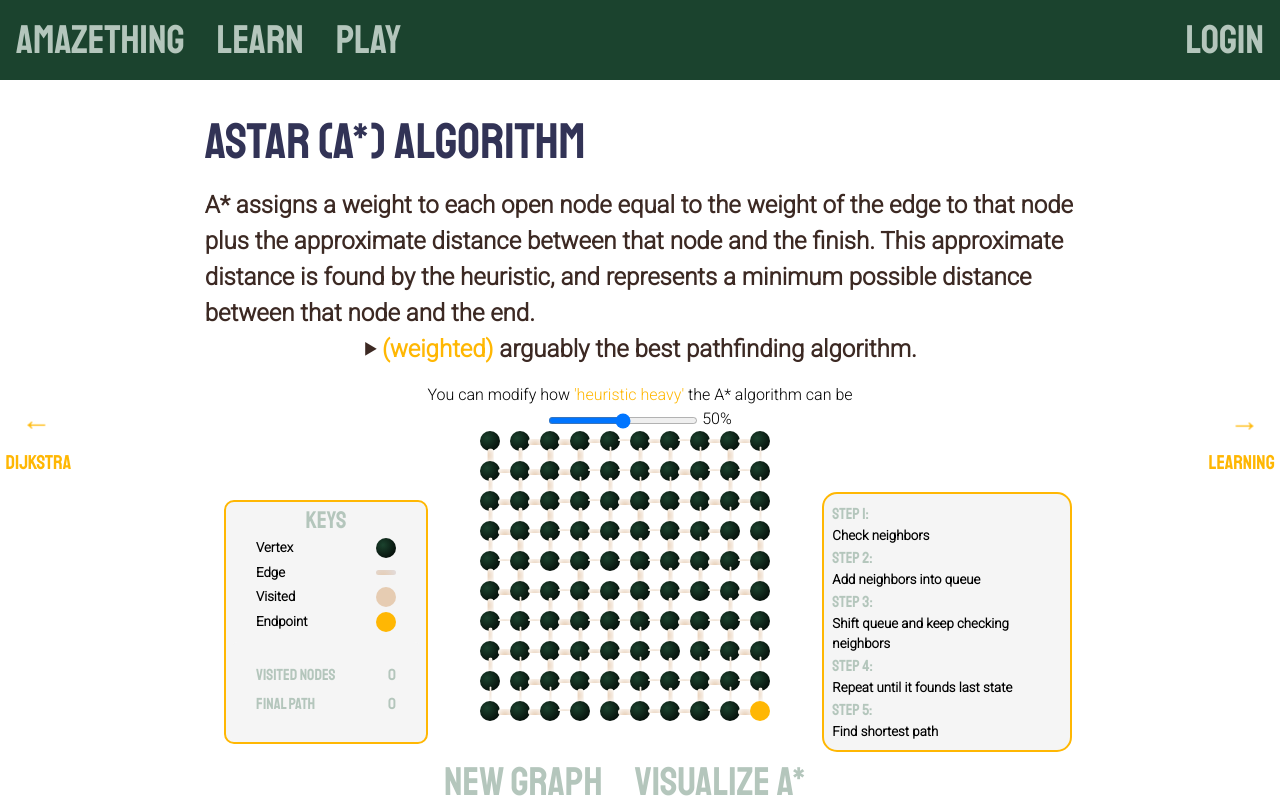
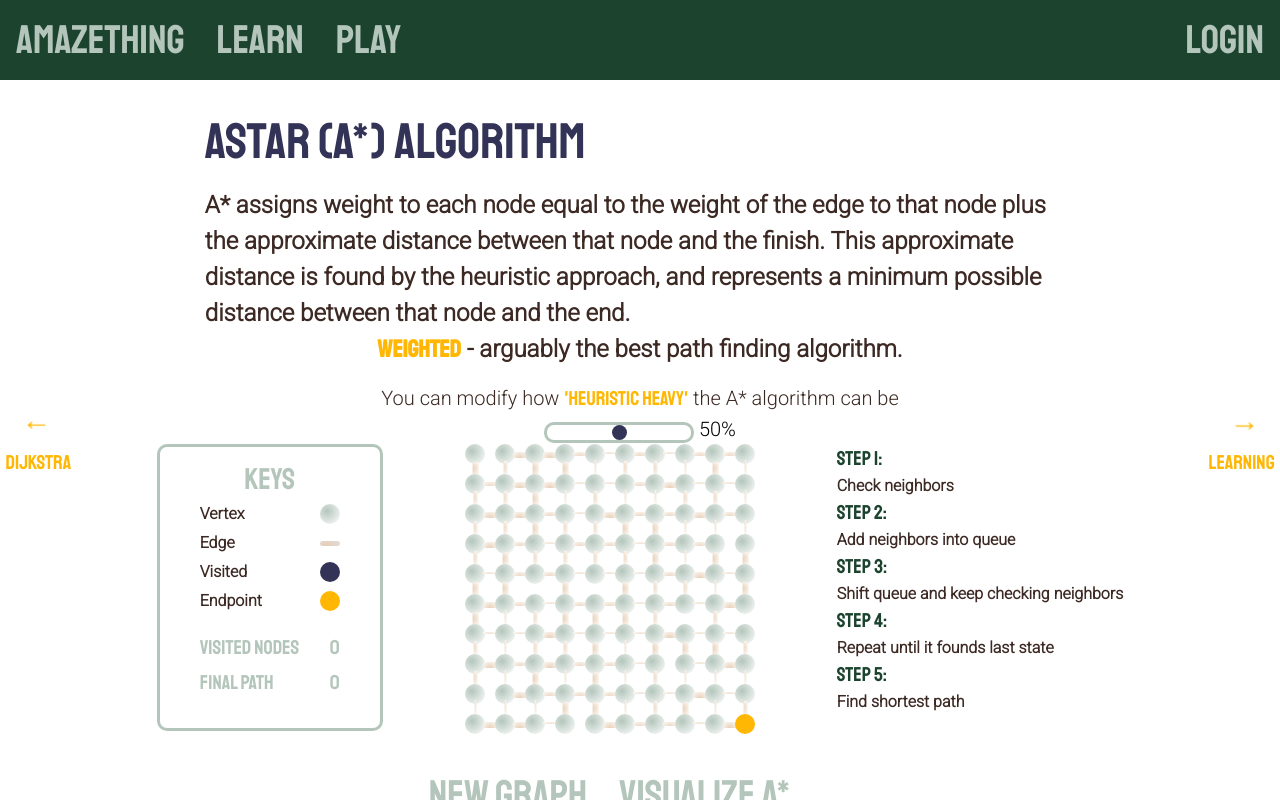
Before and after one commit to vadim-nest/aMAZEthing, a React (Vite) app in the folder Client/: page /learning/aStarLesson in a window 1280 px wide. Built offline with nearby package versions, Linux system fonts and the light colour scheme; no server answers.

Commit message:
style: style path finding algo

```diff
--- a/Client/src/components/pathfindingLessons/aStar.tsx
+++ b/Client/src/components/pathfindingLessons/aStar.tsx
@@ -1,12 +1,12 @@
-import { useEffect, useState } from "react";
-import "../../css/pathFinding.css";
-import { generateConnectedGraph } from "../../utils/maze";
-import { value } from "../../utils/graph";
-import GraphVertex from "./graphVertex";
-import { showPath } from "../../utils/functionalities";
-import Pagination from "../learning/pagination";
-import MapKeys from "./map-keys";
-import StepsPath from "./stepsPath";
+import { useEffect, useState } from 'react';
+import '../../css/pathFinding.css';
+import { generateConnectedGraph } from '../../utils/maze';
+import { value } from '../../utils/graph';
+import GraphVertex from './graphVertex';
+import { showPath } from '../../utils/functionalities';
+import Pagination from '../learning/pagination';
+import MapKeys from './map-keys';
+import StepsPath from './stepsPath';
 
 function AStarLesson() {
   const [stats, setStats] = useState({ visited: 0, path: 0 });
@@ -14,13 +14,13 @@ function AStarLesson() {
   const [clicked, setClicked] = useState(false);
   const [width] = useState(10);
   const [end, setEnd] = useState<any>(width * width - 1);
-  const [heuristicValue,setHeuristic] = useState(50)
+  const [heuristicValue, setHeuristic] = useState(50);
   let steps = [
-    "Check neighbors",
-    "Add neighbors into queue",
-    "Shift queue and keep checking neighbors",
-    "Repeat until it founds last state",
-    "Find shortest path",
+    'Check neighbors',
+    'Add neighbors into queue',
+    'Shift queue and keep checking neighbors',
+    'Repeat until it founds last state',
+    'Find shortest path',
   ];
   useEffect(() => {
     newGraph();
@@ -38,9 +38,9 @@ function AStarLesson() {
     const aStarVisualpaths = graph.findPath(
       0,
       end ? end : width * width,
-      "aStar",
+      'aStar',
       width,
-      heuristicValue/20
+      heuristicValue / 20
     );
     if (aStarVisualpaths) {
       setStats({
@@ -48,7 +48,7 @@ function AStarLesson() {
         path: aStarVisualpaths.path.length,
       });
       let path: any = Array.from(aStarVisualpaths.visited);
-      console.log("PATH", path);
+      console.log('PATH', path);
       await showPath(path, true);
       path = Array.from(aStarVisualpaths.path);
       await showPath(path);
@@ -59,50 +59,64 @@ function AStarLesson() {
   return (
     <Pagination
       clicked={clicked}
-      leftName={"Dijkstra"}
-      rightName={"Learning"}
-      leftLink={"learning/dijkstraLesson"}
-      rightLink={"learning"}
+      leftName={'Dijkstra'}
+      rightName={'Learning'}
+      leftLink={'learning/dijkstraLesson'}
+      rightLink={'learning'}
     >
       <div className="whole-page-wrapper">
         <div className="sorting-algo">
           <h1 className="explanation-title">aStar (A*) algorithm</h1>
           <p className="explanation-text">
-            A* assigns a weight to each open node equal to the weight of the
+            A* assigns weight to each node equal to the weight of the
             edge to that node plus the approximate distance between that node
-            and the finish. This approximate distance is found by the heuristic,
+            and the finish.
+This approximate distance is found by the heuristic approach,
             and represents a minimum possible distance between that node and the
             end.
           </p>
           <p className="explanation-text centered-text">
-          ‣  <span className="yellow-learning">(weighted)</span> arguably the best pathfinding algorithm.
+            <span className="yellow-learning">WEIGHTED</span> - arguably the
+            best path finding algorithm.
           </p>
         </div>
         <div className="heuristicDiv">
-        {heuristicValue < 15 ? <p>A* acts as <span className="yellow-learning">Dijkstra</span>, just taking the weights into account</p>
-          :
-          heuristicValue > 95 ? <p>A* is totally <span className="yellow-learning">heuristic</span>, not taking care of the weights but distance to the Endpoint</p>
-          :
-          <p>You can modify how <span className="yellow-learning">'heuristic heavy'</span> the A* algorithm can be</p>
-          }
+          {heuristicValue < 15 ? (
+            <p>
+              A* acts as <span className="yellow-learning">Dijkstra</span>, just
+              taking the weights into account
+            </p>
+          ) : heuristicValue > 95 ? (
+            <p>
+              A* is totally <span className="yellow-learning">heuristic</span>,
+              not taking care of the weights but distance to the Endpoint
+            </p>
+          ) : (
+            <p>
+              You can modify how{' '}
+              <span className="yellow-learning">'heuristic heavy'</span> the A*
+              algorithm can be
+            </p>
+          )}
           <label>
             <input
               type="range"
+              className='slider'
               name="heuristic-range"
               value={heuristicValue}
               min="0"
               max="100"
-            onChange={(e:any) => {
-              setHeuristic(e.target.value)
+              onChange={(e: any) => {
+                setHeuristic(e.target.value);
               }}
             />
-          {'     '}{heuristicValue}%
+            {'     '}
+            {heuristicValue}%
           </label>
         </div>
         <div className="visualization-wrapper">
           <MapKeys stats={stats}></MapKeys>
           <div className="lesson-wrapper">
-
             <div id="myCanvas">
               <div
                 className="graph-vertices"
@@ -126,7 +140,7 @@ function AStarLesson() {
             </div>
             <div className="buttons-pos">
               <button
-            className={clicked ? "button disabled" : "button"}
+                className={clicked ? 'button disabled' : 'button'}
                 disabled={clicked}
                 onClick={() => {
                   newGraph();
@@ -135,7 +149,7 @@ function AStarLesson() {
                 NEW Graph
               </button>
               <button
-            className={clicked ? "button disabled" : "button"}
+                className={clicked ? 'button disabled' : 'button'}
                 disabled={clicked}
                 onClick={() => {
                   // setClicked(true);
--- a/Client/src/components/pathfindingLessons/bfsLesson.tsx
+++ b/Client/src/components/pathfindingLessons/bfsLesson.tsx
@@ -1,12 +1,12 @@
-import { useEffect, useState, useRef } from "react";
-import { generateConnectedGraph } from "../../utils/maze";
-import "../../css/pathFinding.css";
-import { value } from "../../utils/graph";
-import GraphVertex from "./graphVertex";
-import { showPath } from "../../utils/functionalities";
-import Pagination from "../learning/pagination";
-import MapKeys from "./map-keys";
-import StepsPath from "./stepsPath";
+import { useEffect, useState, useRef } from 'react';
+import { generateConnectedGraph } from '../../utils/maze';
+import '../../css/pathFinding.css';
+import { value } from '../../utils/graph';
+import GraphVertex from './graphVertex';
+import { showPath } from '../../utils/functionalities';
+import Pagination from '../learning/pagination';
+import MapKeys from './map-keys';
+import StepsPath from './stepsPath';
 
 function BfsLesson() {
   const [stats, setStats] = useState({ visited: 0, path: 0 });
@@ -15,11 +15,11 @@ function BfsLesson() {
   const [width] = useState(10);
   const [end, setEnd] = useState<any>(width * width - 1);
   let steps = [
-    "Check neighbors",
-    "Add neighbors into queue",
-    "Shift queue and keep checking neighbors",
-    "Repeat until it founds last state",
-    "Find shortest path",
+    'Check neighbors',
+    'Add neighbors into queue',
+    'Shift queue and keep checking neighbors',
+    'Repeat until it founds last state',
+    'Find shortest path',
   ];
   useEffect(() => {
     newGraph();
@@ -33,14 +33,14 @@ function BfsLesson() {
   }
 
   async function bfs() {
-    const BFSVisualpaths = graph.findPath(0, end, "vbfs");
+    const BFSVisualpaths = graph.findPath(0, end, 'vbfs');
     if (BFSVisualpaths) {
       setStats({
         visited: BFSVisualpaths.visited.length,
         path: BFSVisualpaths.path.length,
       });
       let path: any = Array.from(BFSVisualpaths.visited);
-      console.log("PATH", path);
+      console.log('PATH', path);
       await showPath(path, true);
       path = Array.from(BFSVisualpaths.path);
       await showPath(path);
@@ -51,10 +51,10 @@ function BfsLesson() {
   return (
     <Pagination
       clicked={clicked}
-      leftName={"Learning"}
-      rightName={"Dfs"}
-      leftLink={"learning"}
-      rightLink={"learning/dfsLesson"}
+      leftName={'Learning'}
+      rightName={'Dfs'}
+      leftLink={'learning'}
+      rightLink={'learning/dfsLesson'}
     >
       <div className="whole-page-wrapper">
         <div className="sorting-algo">
@@ -62,11 +62,12 @@ function BfsLesson() {
             Breath First Search (BFS) algorithm
           </h1>
           <p className="explanation-text">
-            Investigates all nodes at the current depth level (neighbours)
+            Investigates all nodes at the current depth level (neighbors)
             before moving on to nodes at the next depth level.
           </p>
           <p className="explanation-text centered-text">
-            ‣  <span className="yellow-learning">(unweighted)</span> guarantees the shortest path.
+          <span className="yellow-learning">UNWEIGHTED</span> - guarantees the
+            shortest path.
           </p>
         </div>
 
@@ -96,7 +97,7 @@ function BfsLesson() {
             </div>
             <div className="buttons-pos">
               <button
-                className={clicked ? "button disabled" : "button"}
+                className={clicked ? 'button disabled' : 'button'}
                 onClick={() => {
                   newGraph();
                 }}
@@ -104,7 +105,7 @@ function BfsLesson() {
                 NEW Graph
               </button>
               <button
-                className={clicked ? "button disabled" : "button"}
+                className={clicked ? 'button disabled' : 'button'}
                 disabled={clicked}
                 onClick={() => {
                   //setClicked(true);
--- a/Client/src/components/pathfindingLessons/dfsLesson.tsx
+++ b/Client/src/components/pathfindingLessons/dfsLesson.tsx
@@ -68,7 +68,7 @@ function DfsLesson() {
             unexplored path, and then explores it.
           </p>
           <p className="explanation-text centered-text">
-          ‣   <span className="yellow-learning">(unweighted)</span> a very bad algorithm for pathfinding; does not
+          <span className="yellow-learning">UNWEIGHTED</span> - a very bad algorithm for path finding; does not
             guarantee the shortest path.
           </p>
         </div>
--- a/Client/src/components/pathfindingLessons/dijkstraLesson.tsx
+++ b/Client/src/components/pathfindingLessons/dijkstraLesson.tsx
@@ -66,7 +66,7 @@ function DijkstraLesson() {
             all other nodes.
           </p>
           <p className="explanation-text centered-text">
-          ‣   <span className="yellow-learning">(weighted)</span> the father of pathfinding algorithms; guarantees the
+          <span className="yellow-learning">WEIGHTED</span> - the father of path finding algorithms; guarantees the
             shortest path.
           </p>
         </div>
--- a/Client/src/components/pathfindingLessons/map-keys.tsx
+++ b/Client/src/components/pathfindingLessons/map-keys.tsx
@@ -1,35 +1,35 @@
+import PathStatistics from './pathStatistics';
 
-import PathStatistics from "./pathStatistics";
-
-function MapKeys({stats}:{
-    stats:{
-        visited:number;
-        path:number;
-    }
-}){
-
-    return(
+function MapKeys({
+  stats,
+}: {
+  stats: {
+    visited: number;
+    path: number;
+  };
+}) {
+  return (
     <div className="map-keys">
       <h2>Keys</h2>
       <div className="flex-row">
         <h5>Vertex</h5>
-              <div className="vertex" ></div>
+        <div className="vertex"></div>
       </div>
       <div className="flex-row">
         <h5>Edge</h5>
-              <div className="edge-key" ></div>
+        <div className="edge-key"></div>
       </div>
       <div className="flex-row">
         <h5>Visited</h5>
-              <div className="edge-key-visited" ></div>
+        <div className="edge-key-visited"></div>
       </div>
       <div className="flex-row">
         <h5>Endpoint</h5>
-              <div className="edge-key-path" ></div>
+        <div className="edge-key-path"></div>
       </div>
       <PathStatistics stats={stats}></PathStatistics>
     </div>
-
-)}
+  );
+}
 
 export default MapKeys;
--- a/Client/src/components/pathfindingLessons/pathStatistics.tsx
+++ b/Client/src/components/pathfindingLessons/pathStatistics.tsx
@@ -1,16 +1,12 @@
-
-
-
-function PathStatistics({stats}:{
-    stats:{
-        visited:number;
-        path:number;
-    }
-}){
-
-
-
-    return(
+function PathStatistics({
+  stats,
+}: {
+  stats: {
+    visited: number;
+    path: number;
+  };
+}) {
+  return (
     <div className="stats-flex">
       <div className="flex-row">
         <h4>Visited Nodes</h4>
@@ -24,6 +20,4 @@ function PathStatistics({stats}:{
   );
 }
 
-
-
 export default PathStatistics;
--- a/Client/src/css/graphVertex.css
+++ b/Client/src/css/graphVertex.css
@@ -4,7 +4,7 @@
     width:20px;
     height:20px;
     border-radius: 50%;
-    background: radial-gradient(circle at 7px 7px,var(--main-green), #000);
+    background: radial-gradient(circle at 7px 7px,var(--white-green), #FFF);
     z-index:20;
 }
 
@@ -37,7 +37,7 @@
     width:20px;
     height:20px;
     border-radius: 50%;
-    background: var(--sand);
+    background: var(--purple);
     z-index:20;
 }
 .edge-key-path{
--- a/Client/src/css/learning/learning.css
+++ b/Client/src/css/learning/learning.css
@@ -116,7 +116,7 @@
 
 .yellow-learning {
   font-size: inherit;
-  font-family: inherit;
+  font-family: 'Staatliches', cursive;
   color: var(--yellow);
 }
 
--- a/Client/src/css/sorting.css
+++ b/Client/src/css/sorting.css
@@ -1,18 +1,18 @@
-.code{
+.code {
   display: inline-block;
   vertical-align: top;
-  color: var(--main-green) ;
+  color: var(--main-green);
   font-weight: bold;
 }
-.indent1{
-  padding-left: 1em;;
+.indent1 {
+  padding-left: 1em;
 }
 
-.indent2{
+.indent2 {
   padding-left: 2em;
 }
 
-.indent3{
+.indent3 {
   padding-left: 3em;
 }
 
@@ -27,74 +27,89 @@
   overflow: scroll;
 }
 
-.visualRow{
+.visualRow {
   display: flex;
   justify-content: space-between;
   width: 100%;
   gap: 20px;
 }
 
-
-.lesson-wrapper, .lesson-wrapper-2 {
+.lesson-wrapper,
+.lesson-wrapper-2 {
   border-radius: 20px;
-  width:max-content;
+  width: max-content;
   display: flex;
   align-items: center;
   flex-direction: column;
   cursor: default;
 }
 
-.visualization-wrapper{
-  width:65vw;
+.visualization-wrapper {
   position: relative;
   display: flex;
-  align-items: center;
+  align-items: flex-start;
   justify-content: space-around;
 }
 
-.map-keys{
-  min-height:200px;
-  max-width:300px;
-  background-color: whitesmoke;
+.map-keys {
+  min-height: 200px;
+  max-width: 300px;
   /* box-shadow: 0 3px 10px rgb(0 0 0 / 0.2); */
   border-radius: 10px;
-  display:flex;
-  justify-content: flex-start;
+  display: flex;
+  justify-content: center;
   align-items: center;
   flex-direction: column;
-  border:2px solid;
-  border-color: var(--yellow);
+  border: 3px solid var(--white-green);
   margin-bottom: 30px;
+  margin-right: 30px;
+  padding: 10px;
 }
 
-.steps-visualization{
-  min-height:max-content;
-  min-width:250px;
+.map-keys h2 {
+  color: var(--white-green);
+  font-size: 30px;
+}
+
+.map-keys h3, .map-keys h4, .map-keys h5 {
+  color: var(--dark-brown);
+  font-size: 16px;
+}
+
+.steps-visualization {
+  min-height: max-content;
+  min-width: 250px;
   border-radius: 15px;
-  display:flex;
+  display: flex;
   justify-content: flex-start;
   align-items: flex-start;
   flex-direction: column;
-  background-color: whitesmoke;
   /* box-shadow: 0 3px 10px rgb(0 0 0 / 0.2); */
-  padding: 1%;
-  border:2px solid;
-  border-color: var(--yellow);
+  /* padding: 20px; */
+  /* border: 3px solid var(--yellow); */
   margin-bottom: 30px;
+  margin-left: 30px;
 }
 
+.steps-visualization h4 {
+  color: var(--main-green);
+  font-size: 20px;
+}
 
+.steps-visualization h5 {
+  color: var(--dark-brown);
+  font-size: 16px;
+}
 
-.pseudo-visualization{
-  min-height:max-content;
-  min-width:250px;
+.pseudo-visualization {
+  min-height: max-content;
+  min-width: 250px;
   border-radius: 10px;
-  display:flex;
+  display: flex;
   justify-content: flex-start;
   align-items: flex-start;
   flex-direction: column;
-  background-color: whitesmoke;
-  box-shadow: 0 3px 10px rgb(0 0 0 / 0.2);
+  /* box-shadow: 0 3px 10px rgb(0 0 0 / 0.2); */
   padding: 1%;
   display: flex;
   flex-direction: column;
@@ -102,42 +117,70 @@
   gap: 15px;
 }
 
-
-
-
-
-
-.buttons-pos{
-  display:flex;
+.buttons-pos {
+  display: flex;
   justify-content: space-between;
   align-items: center;
 }
-.flex-row{
+.flex-row {
   min-width: 70%;
-  display:flex;
+  display: flex;
   justify-content: space-between;
   align-items: center;
   margin-bottom: 5px;
 }
-.stats-flex{
-  min-height:100px;
-  min-width:200px;
-  background-color: whitesmoke;
+.stats-flex {
+  min-height: 100px;
+  min-width: 200px;
   /* box-shadow: 0 3px 10px rgb(0 0 0 / 0.2); */
   border-radius: 15px;
-  margin-top: 5px;
-  display:flex;
+  display: flex;
   justify-content: center;
   align-items: center;
   flex-direction: column;
-
 }
 
-.heuristicDiv{
+.stats-flex h4 {
+  color: var(--white-green);
+  font-size: 20px;
+}
+
+.heuristicDiv {
   display: flex;
   justify-content: flex-start;
   align-items: center;
   flex-direction: column;
+  font-size: 20px;
+}
+
+.heuristicDiv p {
+  color: var(--dark-brown);
+}
+
+.slider {
+  -webkit-appearance: none;
+}
+
+.slider::-webkit-slider-thumb {
+  -webkit-appearance: none;
+  height: 15px;
+  width: 15px;
+  border-radius: 15px;
+  background-color: var(--purple);
+  cursor: pointer;
+}
+
+.slider::-webkit-slider-runnable-track {
+  border: 3px solid var(--white-green);
+  border-radius: 10px;
+}
+
+.slider::-ms-track {
+  width: 100%;
+  cursor: pointer;
+  background: transparent;
+  border-color: transparent;
+  color: transparent;
 }
 
 .lesson-wrapper h1 {
@@ -152,7 +195,7 @@
   margin-bottom: 15px;
 }
 
-.visualDiv{
+.visualDiv {
   display: flex;
   justify-content: center;
   align-items: flex-end;
@@ -161,15 +204,14 @@
   width: inherit;
 }
 
-
 .array {
-  display:flex;
+  display: flex;
   align-items: flex-end;
   max-width: fit-content;
 }
 
-.clickSort{
- color: var(--purple);
+.clickSort {
+  color: var(--purple);
 }
 
 .clickSort-clicked {
@@ -188,7 +230,7 @@
 }
 
 .visualizing {
-  color: var(--white-green)
+  color: var(--white-green);
 }
 
 .visualizing:hover {
@@ -197,7 +239,7 @@
 }
 
 .merge-visual-height .array {
-  height: 300px
+  height: 300px;
 }
 
 .quick-sort-visual-height {
@@ -213,7 +255,7 @@
     width: 99%;
   }
 
-   /* TODO started here. didn't finish  */
+  /* TODO started here. didn't finish  */
 
   .array {
     width: 90vw;
```
Also changed, not shown: Client/src/components/pathfindingLessons/stepsPath.tsx (+14 -22 lines). Lines whose indentation alone changed are shown as unchanged.
